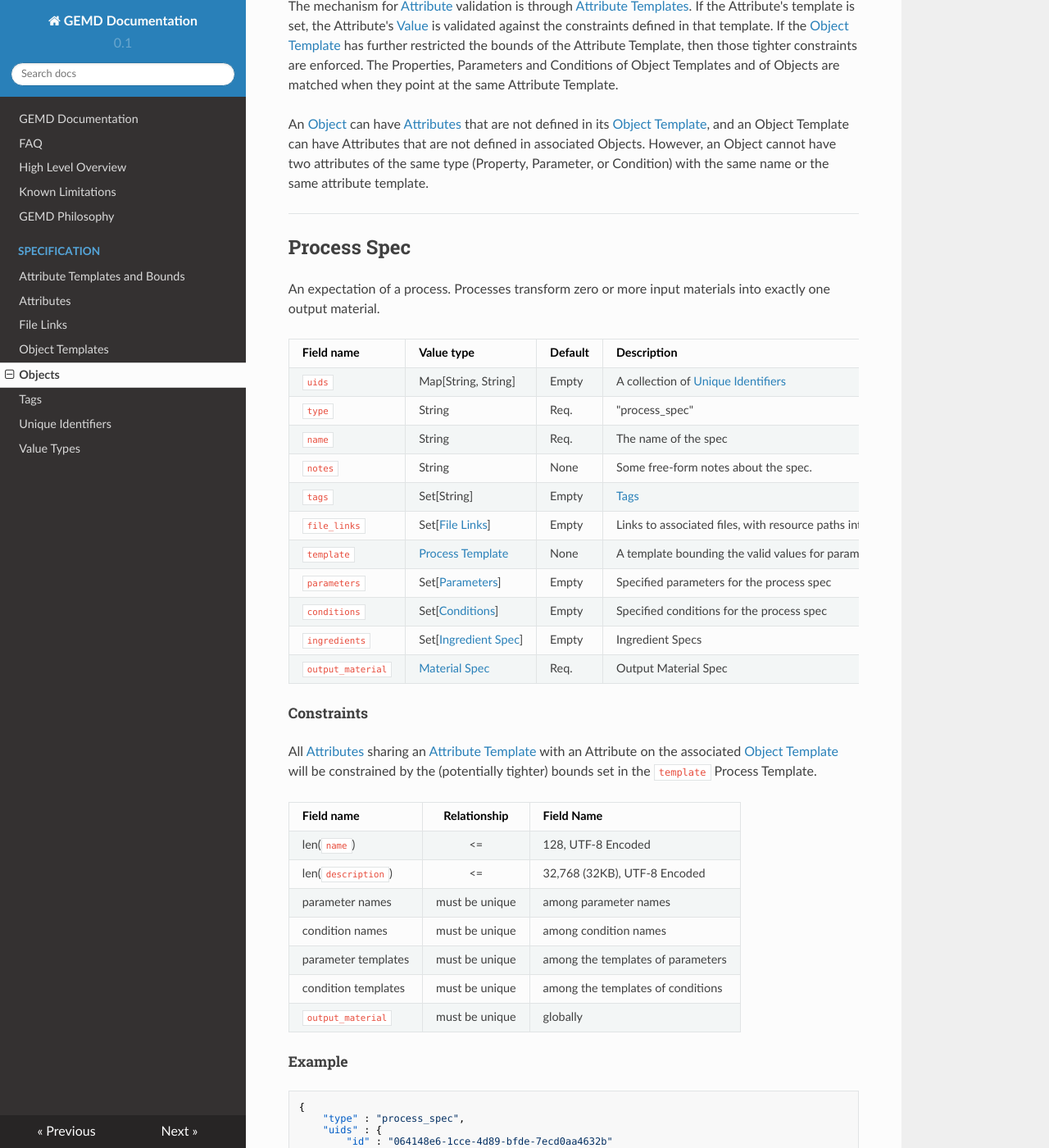
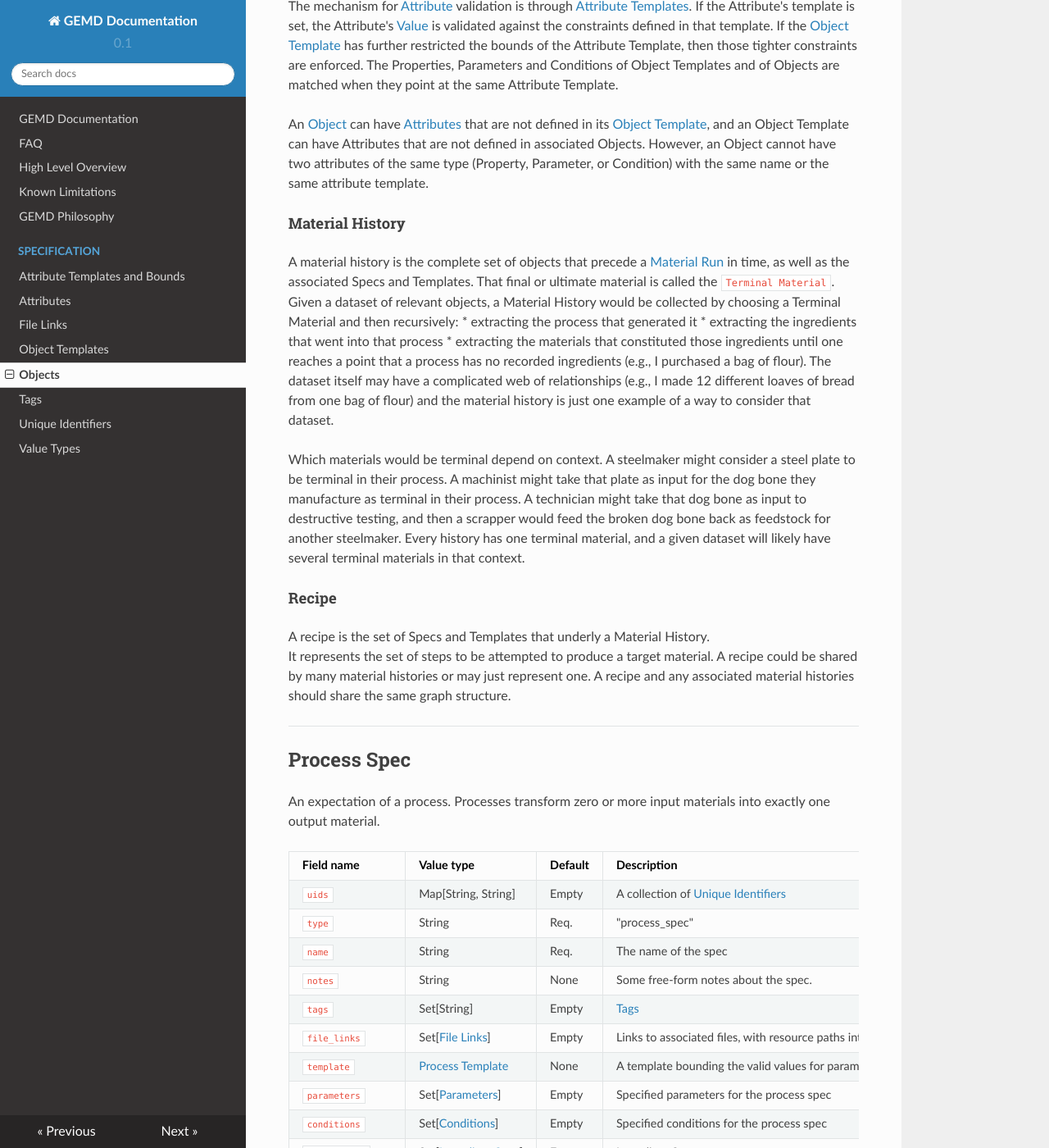
Before and after one commit to CitrineInformatics/gemd-docs, an MkDocs documentation site: the page built from docs/specification/objects.md, in a window 1280 px wide and 1400 px high, scrolled down 670 px. Shown: the whole window at 82% size. Built offline with MkDocs 1.6.1, drawn with Linux system fonts in a browser that asks for light colours; nearby versions of some CDN libraries.

Commit message:
Define Terminal Material

```diff
--- a/docs/specification/objects.md
+++ b/docs/specification/objects.md
@@ -28,6 +28,30 @@ The Properties, Parameters and Conditions of Object Templates and of Objects are
 
 An [Object](../objects) can have [Attributes](../attributes) that are not defined in its [Object Template](../object-templates), and an Object Template can have Attributes that are not defined in associated Objects.
 However, an Object cannot have two attributes of the same type (Property, Parameter, or Condition) with the same name or the same attribute template.
+
+#### Material History
+
+A material history is the complete set of objects that precede a [Material Run](#material-run) in time, as well as the associated Specs and Templates.
+That final or ultimate material is called the `Terminal Material`.
+Given a dataset of relevant objects, a Material History would be collected by choosing a Terminal Material and then recursively:
+* extracting the process that generated it
+* extracting the ingredients that went into that process
+* extracting the materials that constituted those ingredients
+until one reaches a point that a process has no recorded ingredients (e.g., I purchased a bag of flour).
+The dataset itself may have a complicated web of relationships (e.g., I made 12 different loaves of bread from one bag of flour) and the material history is just one example of a way to consider that dataset.
+
+Which materials would be terminal depend on context.
+A steelmaker might consider a steel plate to be terminal in their process.
+A machinist might take that plate as input for the dog bone they manufacture as terminal in their process.
+A technician might take that dog bone as input to destructive testing, and then a scrapper would feed the broken dog bone back as feedstock for another steelmaker.
+Every history has one terminal material, and a given dataset will likely have several terminal materials in that context.
+
+#### Recipe
+
+A recipe is the set of Specs and Templates that underly a Material History.
+It represents the set of steps to be attempted to produce a target material.
+A recipe could be shared by many material histories or may just represent one.
+A recipe and any associated material histories should share the same graph structure.
 
 ---
 ## Process Spec
```
